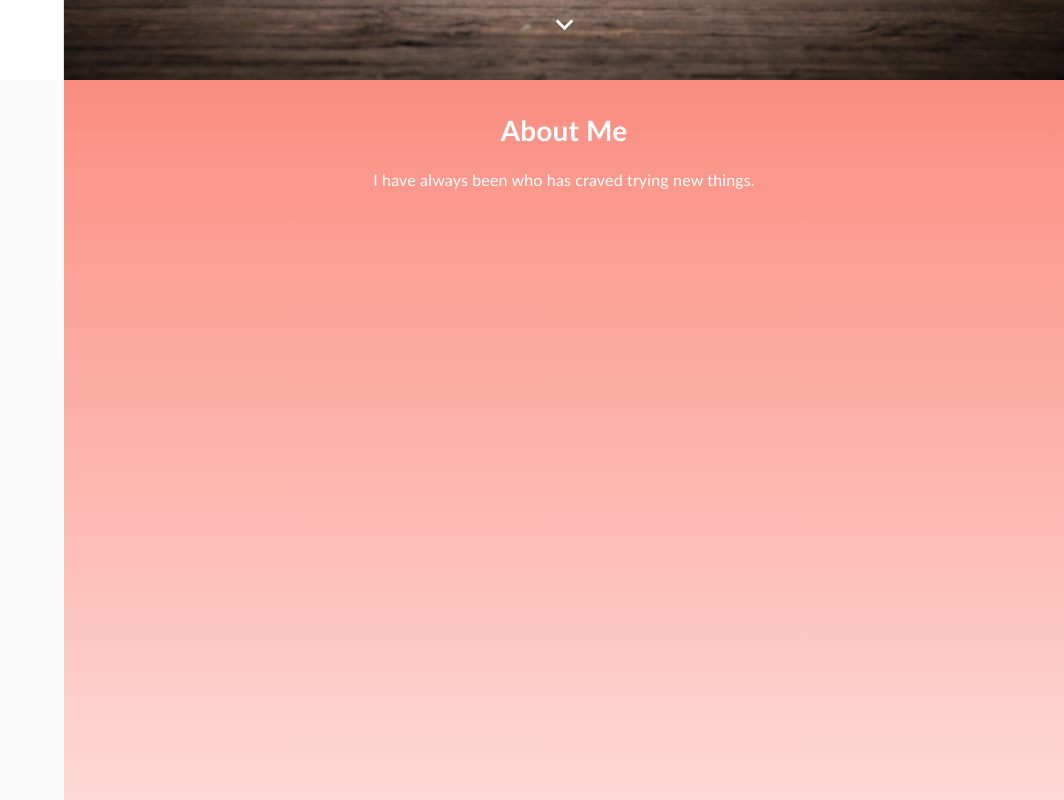
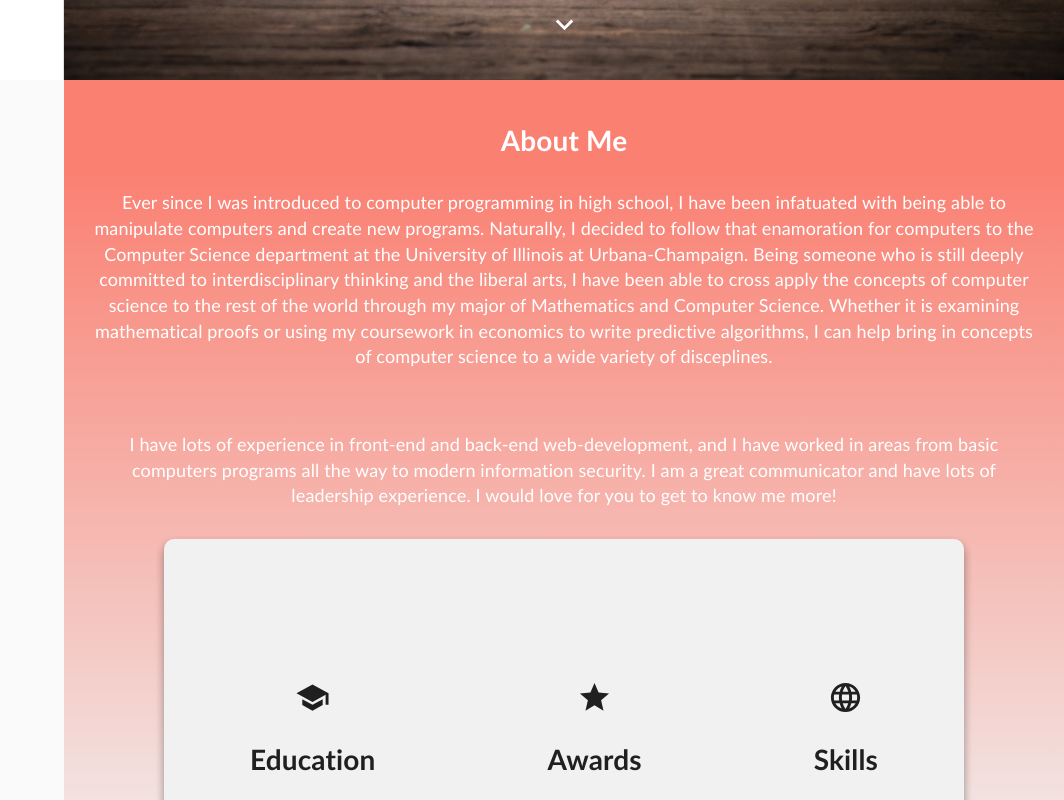
Before and after one commit to nrking0/portfolio, a React (Create React App) app: page / in a window 1280 px wide. Shown: the part 720-1520 px from the top of the page, without its empty margins (216-1280 px from the left). Built offline with nearby package versions, Linux system fonts and the light colour scheme.

Commit message:
Filled out about page

```diff
--- a/src/Components/About/About.css
+++ b/src/Components/About/About.css
@@ -1,24 +1,59 @@
 #About {
+    padding-bottom: 5%;
     font-family: 'Trebuchet MS', 'Lucida Sans Unicode', 'Lucida Grande', 'Lucida Sans', Arial, sans-serif;
-    height: 150vh;
     background: rgb(255,255,255);
-    background: linear-gradient(0deg, rgba(255,255,255,1) 10%, rgba(250,128,114,1) 110%);
+    /* background: linear-gradient(0deg, rgba(255,255,255,1) 10%, rgba(250,128,114,1) 90%); */
+    background: linear-gradient(0deg, #f1f1f1 10%, rgba(250,128,114,1) 90%);
     overflow: hidden;
 }
 
+.myInfo {
+    position: relative;
+    border-radius: 10px;
+    box-shadow: 0 4px 8px 0 rgba(0, 0, 0, 0.2), 0 6px 10px 0 rgba(0, 0, 0, 0.19);
+    margin: auto;
+    width: 80%;
+    height: 50vh;
+    background-color: #f1f1f1;
+    display: flex;
+    flex-direction: row;
+    flex-wrap: wrap;
+}
+
+.myInfo > div {
+    margin: auto;
+
+
+}
+
+.vertical-line {
+    display: inline-block;
+    border-left: 1px solid #000;
+    height: max-content;
+}
+
 .description {
+    margin: 3%;
     color: white;
-    font-size: medium;
+    font-size: large;
 }
 
 .AboutText h1{
-    margin-top: 3%;
+    margin-top: 4%;
     position: relative;
     color: white;
 }
 
+@media only screen and (max-width: 950px) {
+    .myInfo {
+        flex-direction: column;
+    }
+}
+
 @media only screen and (max-width: 600px) {
     .AboutText h1{
-        margin-top: 20%;
+        margin-top: 22%;
     }
+
+
 }
--- a/src/Components/About/About.js
+++ b/src/Components/About/About.js
@@ -1,17 +1,42 @@
 import React from 'react';
 import { Element } from 'react-scroll';
 import './About.css';
+import SchoolIcon from '@material-ui/icons/School';
+import StarIcon from '@material-ui/icons/Star';
+import LanguageIcon from '@material-ui/icons/Language';
+
 
 
 const About = (props) => {
 
-    return(
+    return (
         <Element id="About" name="About">
             <div className="AboutText">
-            <h1>About Me</h1>
+                <h1>About Me</h1>
             </div>
             <div className="description">
-                <p>I have always been who has craved trying new things. </p>
+                <p>Ever since I was introduced to computer programming in high school, I have been infatuated with being able to manipulate computers
+                and create new programs. Naturally, I decided to follow that enamoration for computers to the Computer Science department at the University
+                of Illinois at Urbana-Champaign. Being someone who is still deeply committed to interdisciplinary thinking and the liberal arts, I have been able
+                to cross apply the concepts of computer science to the rest of the world through my major of Mathematics and Computer Science. Whether it is examining
+                mathematical proofs or using my coursework in economics to write predictive algorithms, I can help bring in concepts of computer science to a wide variety of disceplines.</p>
+                <br />
+                <p>I have lots of experience in front-end and back-end web-development, and I have worked in areas from basic computers programs all the way to modern information security.
+                I am a great communicator and have lots of leadership experience. I would love for you to get to know me more!</p>
+            </div>
+            <div className="myInfo">
+                <div className="column1">
+                    <SchoolIcon fontSize="large"></SchoolIcon>
+                    <h1>Education</h1>
+                </div>
+                <div className="column2">
+                    <StarIcon fontSize="large"></StarIcon>
+                    <h1>Awards</h1>
+                </div>
+                <div className="column3">
+                    <LanguageIcon fontSize="large"></LanguageIcon>
+                    <h1>Skills</h1>
+                </div>
             </div>
         </Element>
     )
--- a/src/Components/Sidebar/Sidebar.css
+++ b/src/Components/Sidebar/Sidebar.css
@@ -23,3 +23,11 @@
     flex-wrap: wrap;
     justify-content: center;
 }
+
+h1 {
+    font-family: 'Trebuchet MS', 'Lucida Sans Unicode', 'Lucida Grande', 'Lucida Sans', Arial, sans-serif;
+}
+
+/* .sidebardiv {
+    margin: auto;
+} */
--- a/src/Components/Sidebar/sidebar.js
+++ b/src/Components/Sidebar/sidebar.js
@@ -103,7 +103,7 @@ function ResponsiveDrawer(props) {
 
 
     const drawer = (
-        <div>
+        <div className="sidebardiv">
             <h1 style={{ textAlign: 'center' }}>Nick King</h1>
             <img src={require('../../Images/headshot2.jpeg')} className="headshot"></img>
             <div className="icons">
```
